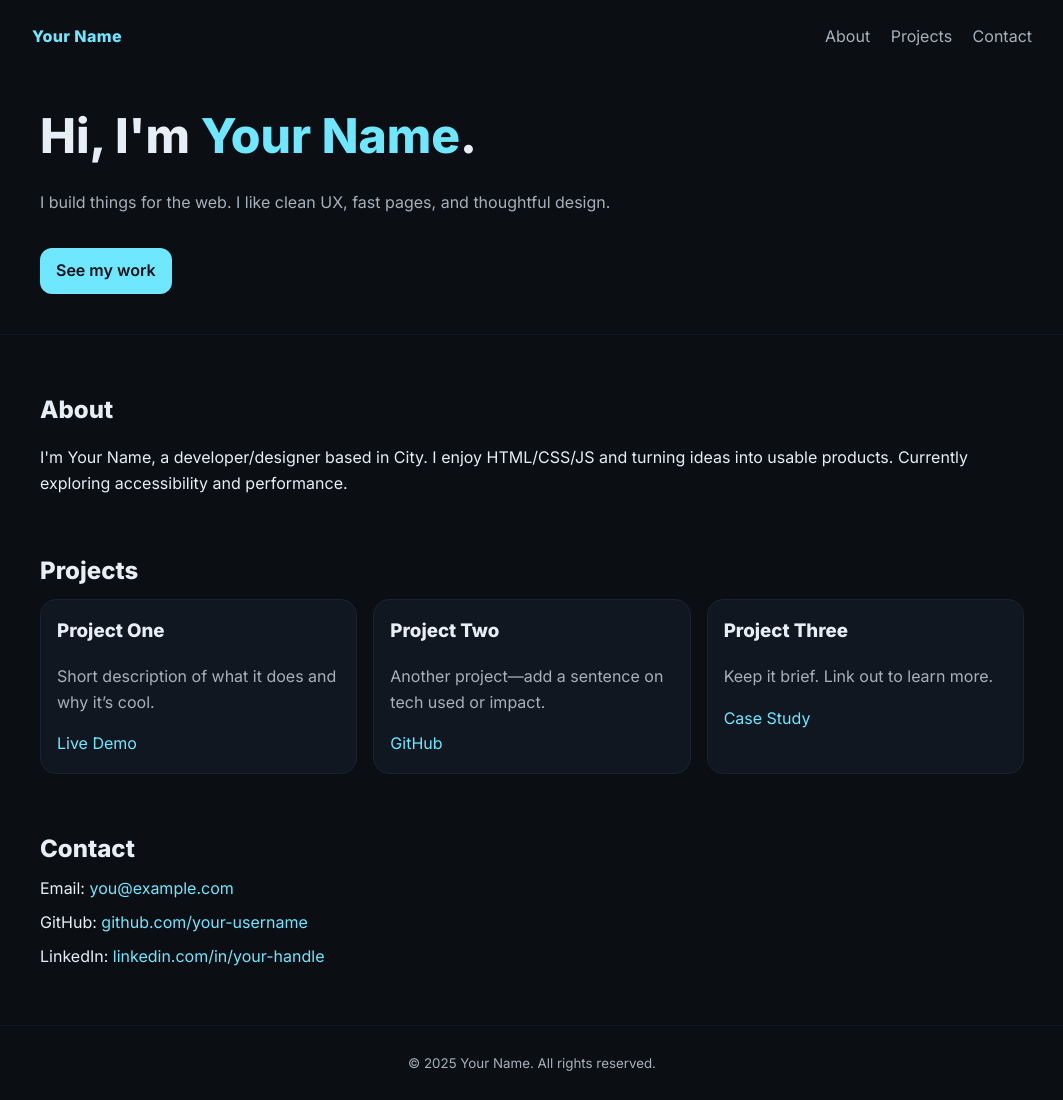
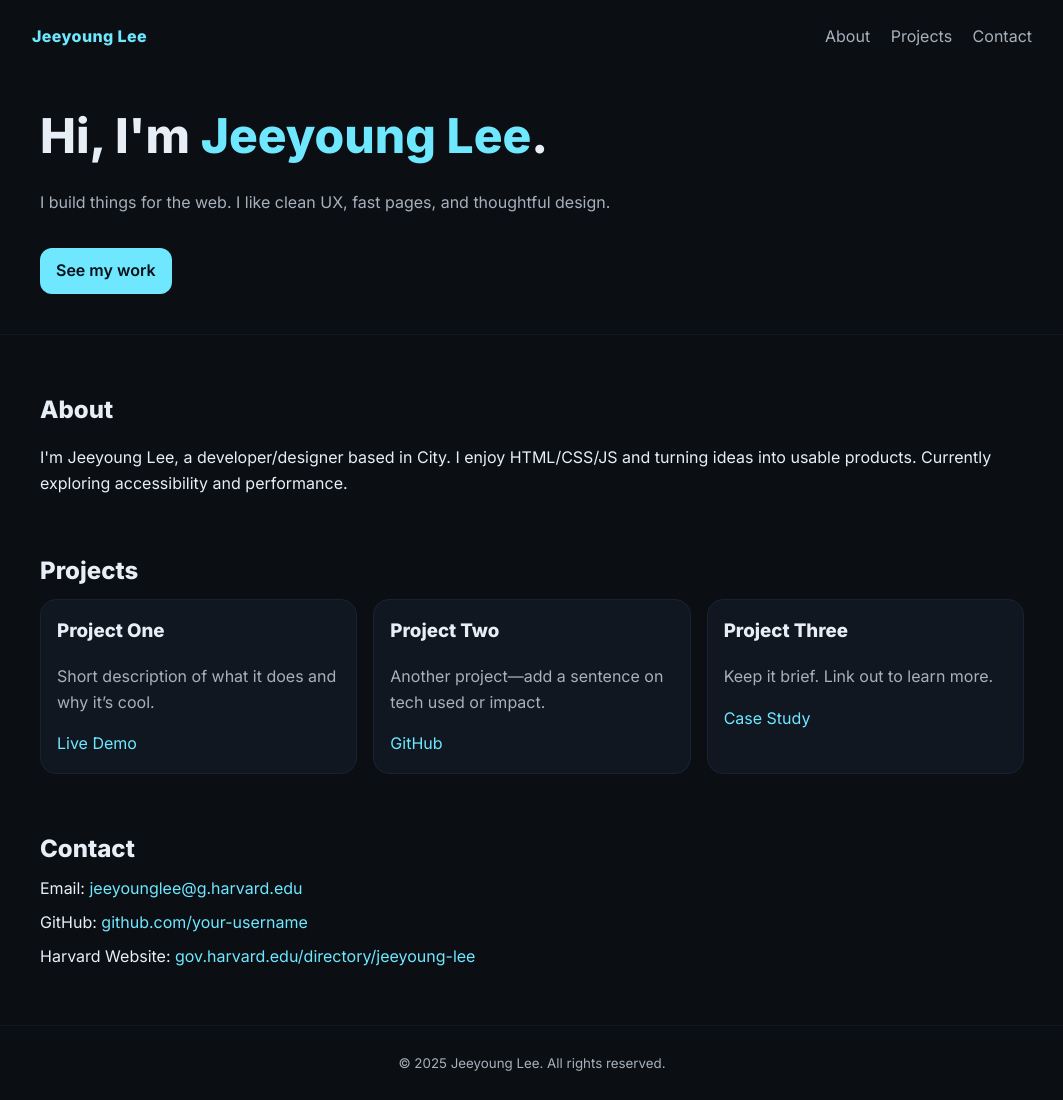
Before and after one commit to jlee306/jlee_web.github.io, a plain HTML site: page index.html in a window 1280 px wide. Shown: the whole page, without its empty margins (108-1171 px from the left). Drawn offline with Linux system fonts and the light colour scheme.

Commit message:
index.html

```diff
--- a/index.html
+++ b/index.html
@@ -3,8 +3,8 @@
 <head>
   <meta charset="utf-8" />
   <meta name="viewport" content="width=device-width,initial-scale=1" />
-  <title>Your Name — Portfolio</title> <!-- ← put your name here -->
-  <meta name="description" content="Portfolio of Your Name">
+  <title>Jeeyoung Lee — Portfolio</title>
+  <meta name="description" content="Portfolio of Jeeyoung Lee">
   <link rel="preconnect" href="https://fonts.googleapis.com">
   <link rel="preconnect" href="https://fonts.gstatic.com" crossorigin>
   <link href="https://fonts.googleapis.com/css2?family=Inter:wght@400;600;800&display=swap" rel="stylesheet">
@@ -13,7 +13,7 @@
 <body>
   <header class="site-header">
     <nav class="nav">
-      <a class="logo" href="#">Your Name</a> <!-- ← and here -->
+      <a class="logo" href="#">Jeeyoung Lee</a>
       <div class="links">
         <a href="#about">About</a>
         <a href="#projects">Projects</a>
@@ -21,7 +21,7 @@
       </div>
     </nav>
     <section class="hero">
-      <h1>Hi, I'm <span class="accent">Your Name</span>.</h1> <!-- ← and here -->
+      <h1>Hi, I'm <span class="accent">Jeeyoung Lee</span>.</h1>
       <p>I build things for the web. I like clean UX, fast pages, and thoughtful design.</p>
       <a class="btn" href="#projects">See my work</a>
     </section>
@@ -31,7 +31,7 @@
     <section id="about" class="section">
       <h2>About</h2>
       <p>
-        I'm Your Name, a developer/designer based in City. I enjoy HTML/CSS/JS and
+        I'm Jeeyoung Lee, a developer/designer based in City. I enjoy HTML/CSS/JS and
         turning ideas into usable products. Currently exploring accessibility and performance.
       </p>
     </section>
@@ -60,15 +60,15 @@
     <section id="contact" class="section">
       <h2>Contact</h2>
       <ul class="contact-list">
-        <li>Email: <a href="mailto:you@example.com">you@example.com</a></li>
+        <li>Email: <a href="mailto:jeeyounglee@g.harvard.edu">jeeyounglee@g.harvard.edu</a></li>
         <li>GitHub: <a href="https://github.com/your-username">github.com/your-username</a></li>
-        <li>LinkedIn: <a href="https://www.linkedin.com/in/your-handle/">linkedin.com/in/your-handle</a></li>
+        <li>Harvard Website: <a href="https://www.gov.harvard.edu/directory/jeeyoung-lee/" target="_blank" rel="noopener">gov.harvard.edu/directory/jeeyoung-lee</a></li>
       </ul>
     </section>
   </main>
 
   <footer class="footer">
-    <small>© <span id="year"></span> Your Name. All rights reserved.</small>
+    <small>© <span id="year"></span> Jeeyoung Lee. All rights reserved.</small>
   </footer>
 
   <script src="app.js"></script>
```
